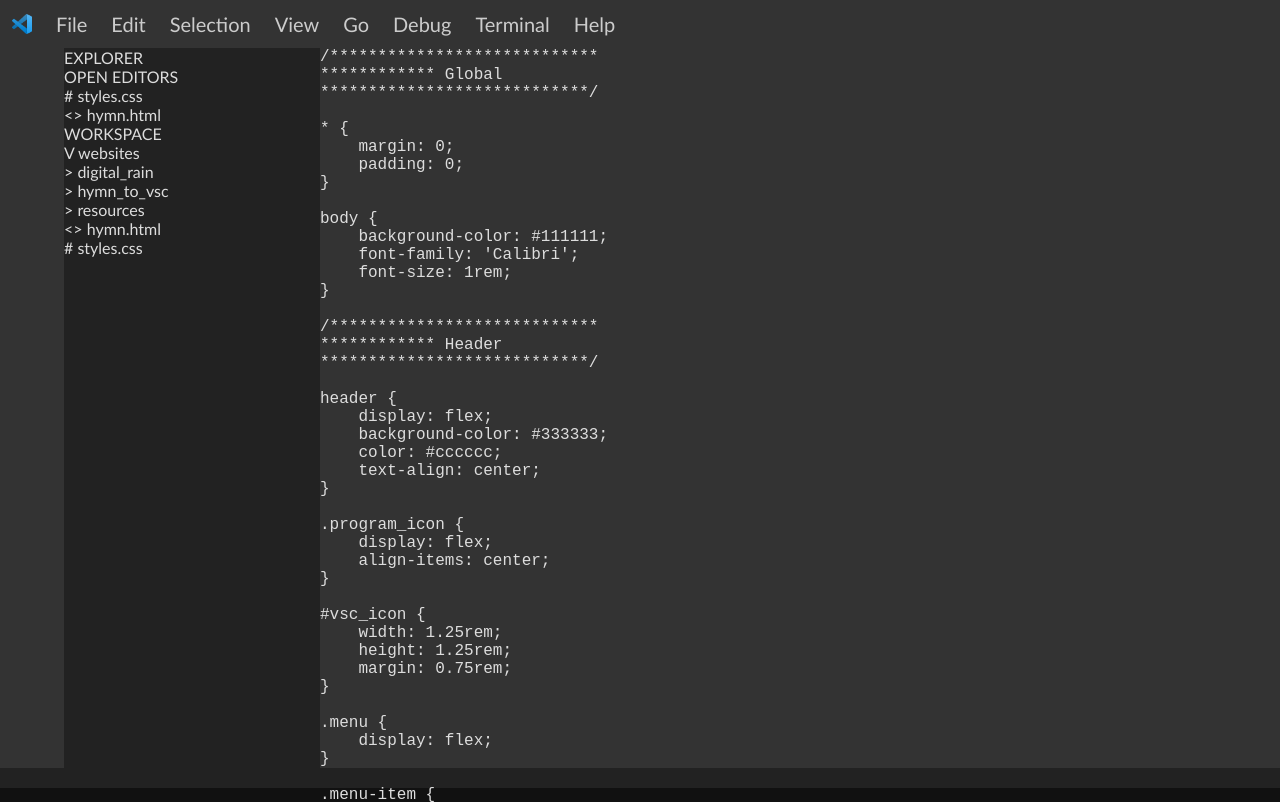
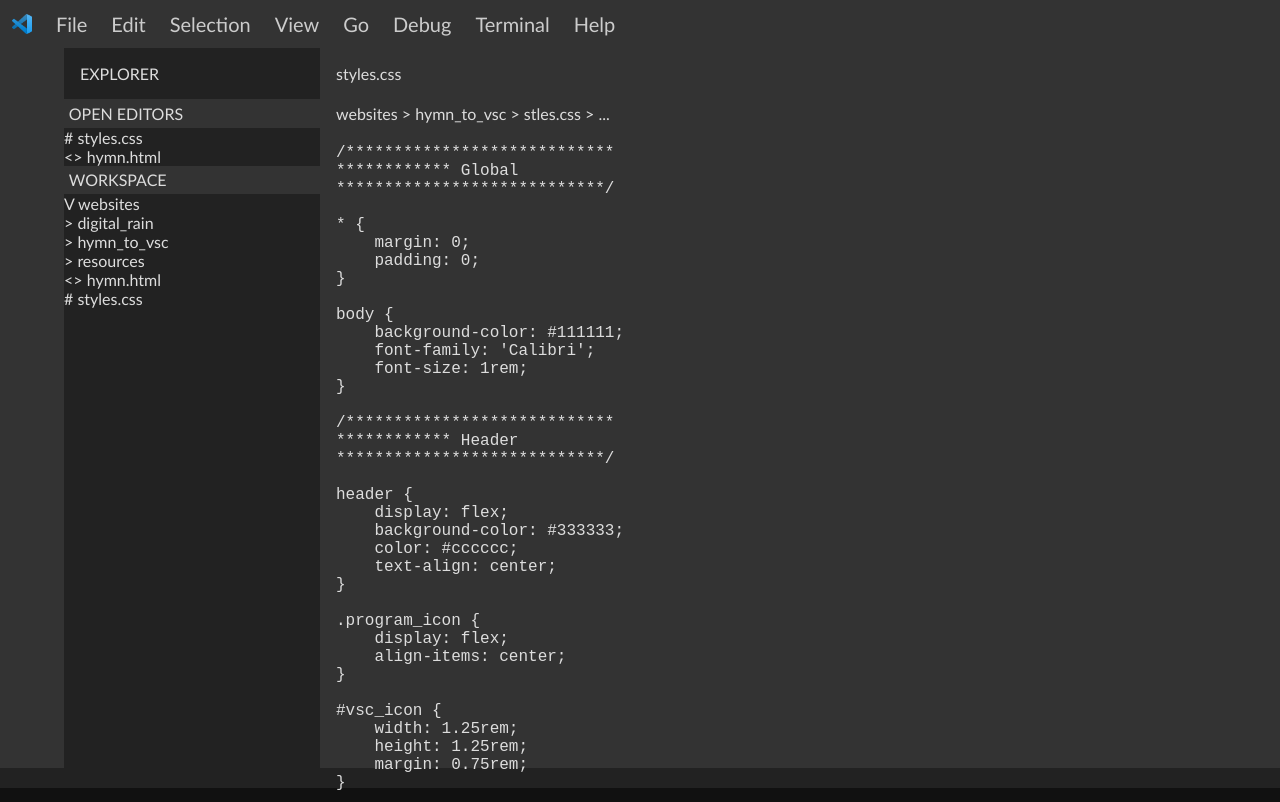
Before and after one commit to dev-song/homepage, a plain HTML site: page hymn_to_vsc/hymn.html in a window 1280 px wide. Shown: the top 802 px of the page. Drawn offline with Linux system fonts and the light colour scheme.

Commit message:
Fix: CSS properties
----------------------------------------
> Minor fix to CSS styles

```diff
--- a/hymn_to_vsc/hymn.html
+++ b/hymn_to_vsc/hymn.html
@@ -48,12 +48,12 @@
                         <p>EXPLORER</p>
                     </div>
                     <div class="editor_list">
-                        <p class="side_bar-subtitle">OPEN EDITORS</p>
+                        <p class="editor_list-title">OPEN EDITORS</p>
                         <p class="editor_list-item"># styles.css</p>
                         <p class="editor_list-item">&lt;&gt; hymn.html</p>
                     </div>
                     <div class="workspace">
-                        <p class="side_bar-subtitle">WORKSPACE</p>
+                        <p class="workspace-title">WORKSPACE</p>
                         <p class="workspace-item">V websites</p>
                         <p class="workspace-item"> &gt; digital_rain</p>
                         <p class="workspace-item"> &gt; hymn_to_vsc</p>
@@ -63,7 +63,9 @@
                     </div>
                 </section>
                 <section class="code_editor">
-                    <pre>
+                    <p class="code_editor-file">styles.css</p>
+                    <p class="code_editor-root">websites > hymn_to_vsc > stles.css > ...</p>
+                    <pre class="code_editor-code">
 /****************************
 ************ Global
 ****************************/
--- a/hymn_to_vsc/styles.css
+++ b/hymn_to_vsc/styles.css
@@ -65,9 +65,26 @@ main {
     width: 20%;
 }
 
+.side_bar-title {
+    padding: 1rem;
+}
+
+.editor_list-title, .workspace-title {
+    background-color: #333333;
+    padding: 0.3rem;
+}
+
 .code_editor {
     background-color: #333333;
     width: 75%;
+}
+
+.code_editor-root {
+    padding: 0.3rem 0.3rem 0.3rem 1rem;
+}
+
+.code_editor-file, .code_editor-code {
+    padding: 1rem;
 }
 
 /****************************
```
